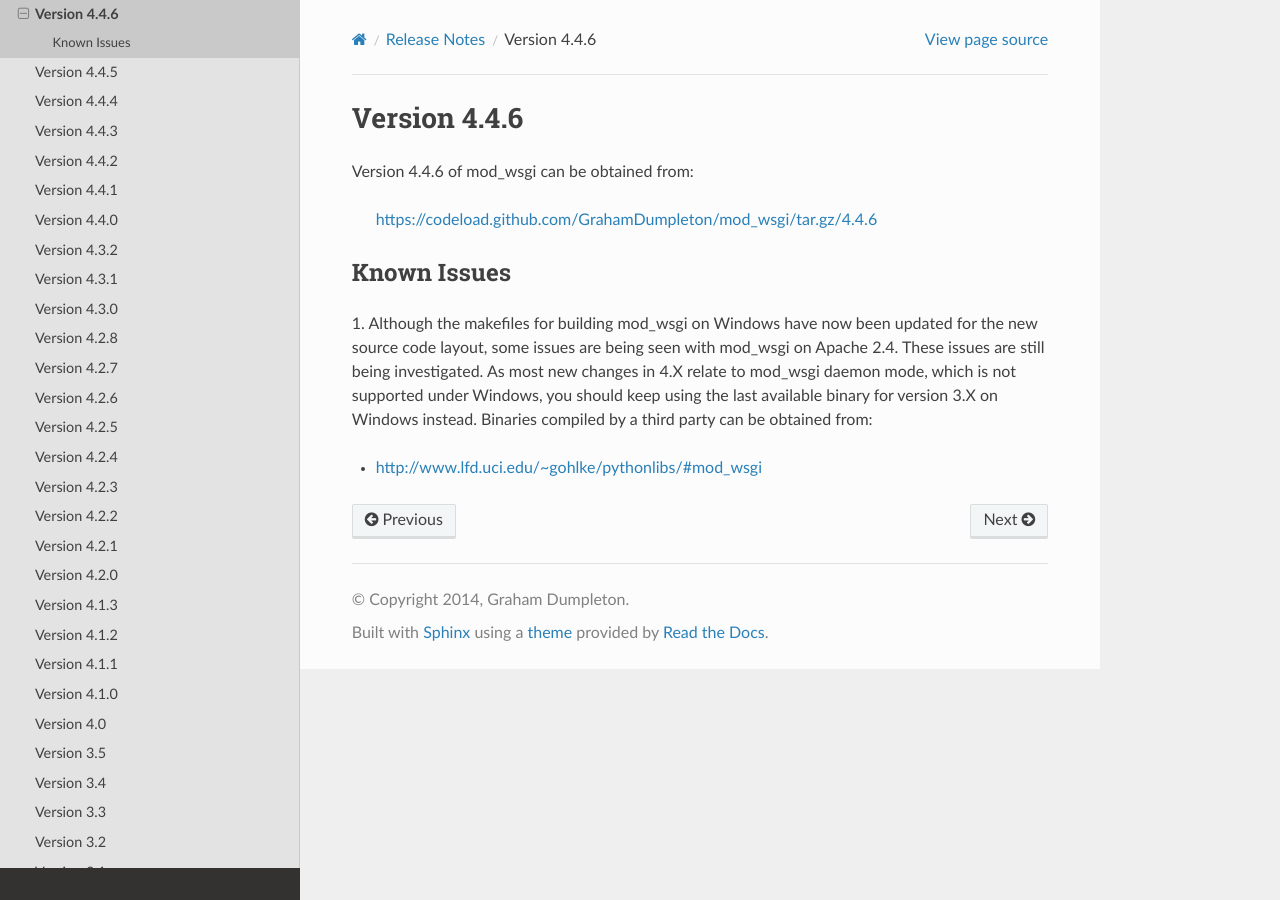
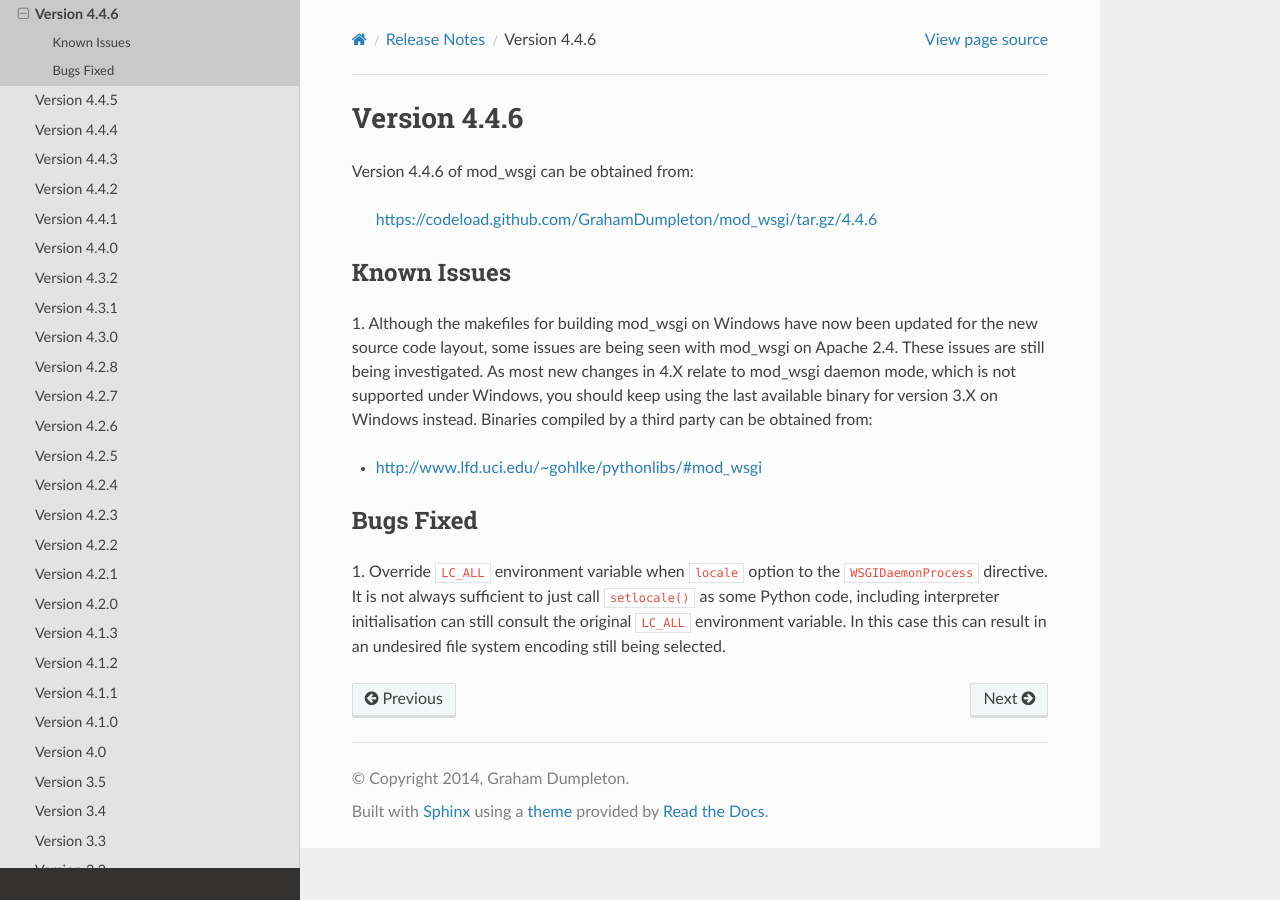
Before and after one commit to GrahamDumpleton/mod_wsgi, a Sphinx documentation site: the page built from docs/release-notes/version-4.4.6.rst, in a window 1280 px wide. Built offline with Sphinx 7.4.7 and the Read the Docs theme 2.0.0, drawn with Linux system fonts in a browser that asks for light colours.

Commit message:
Override LC_ALL when locale option to WSGIDaemonProcess is specified.

```diff
--- a/docs/release-notes/version-4.4.6.rst
+++ b/docs/release-notes/version-4.4.6.rst
@@ -18,3 +18,13 @@ for version 3.X on Windows instead. Binaries compiled by a third party
 can be obtained from:
 
 * http://www.lfd.uci.edu/~gohlke/pythonlibs/#mod_wsgi
+
+Bugs Fixed
+----------
+
+1. Override ``LC_ALL`` environment variable when ``locale`` option to the
+``WSGIDaemonProcess`` directive. It is not always sufficient to just call
+``setlocale()`` as some Python code, including interpreter initialisation
+can still consult the original ``LC_ALL`` environment variable. In this
+case this can result in an undesired file system encoding still being
+selected.
```
Also changed, not shown: 2 other files.
